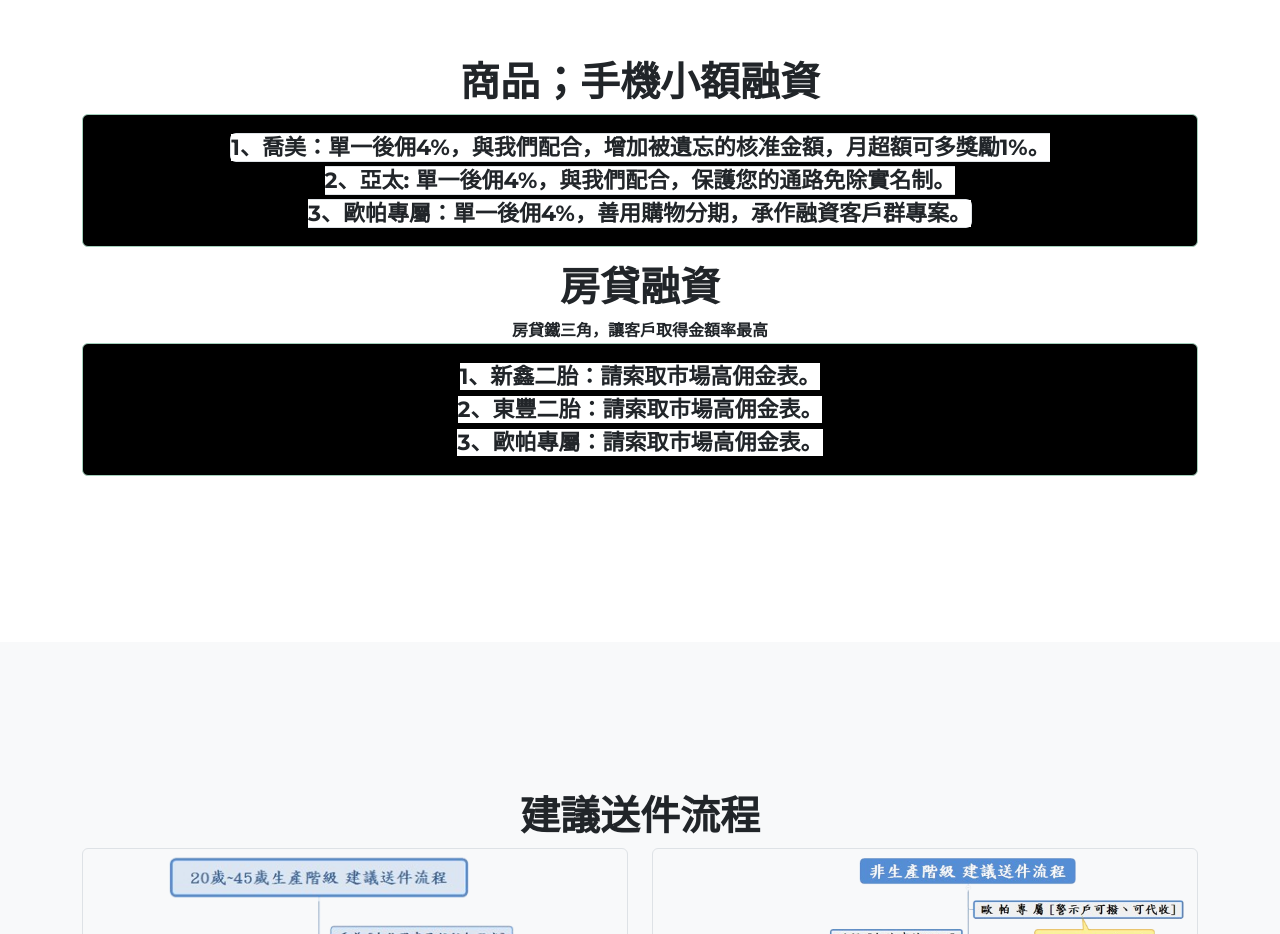
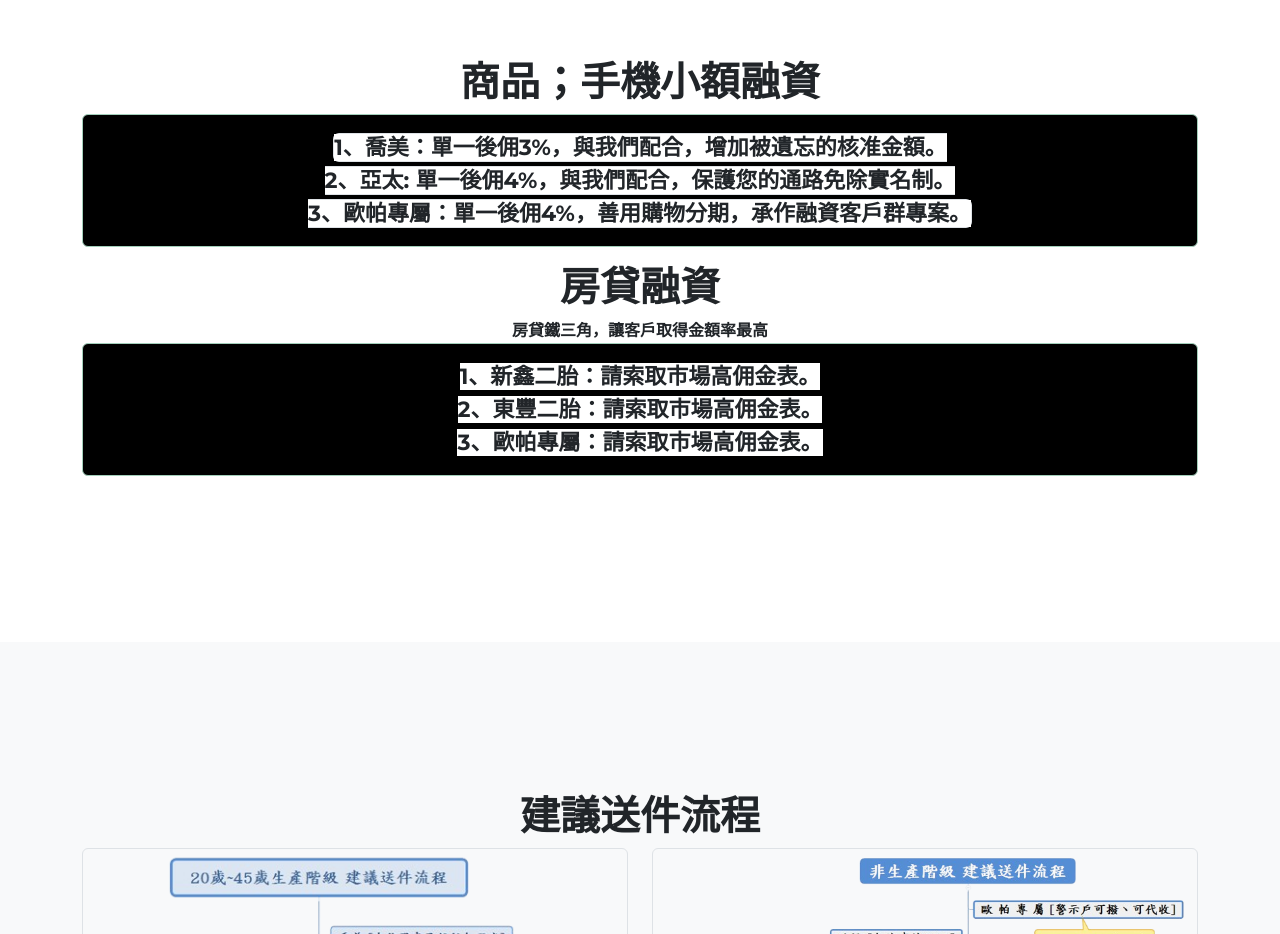
Before and after one commit to 236766/NewLoan, a plain HTML site: page index.html in a window 1280 px wide. Shown: the part 3300-4234 px from the top of the page. Drawn offline with Linux system fonts and the light colour scheme; files whose address does not match are found by name.

Commit message:
Add files via upload

```diff
--- a/index.html
+++ b/index.html
@@ -111,7 +111,7 @@
                     <h1>商品；手機小額融資</h1>
                 </div>
                 <div class="col-md-12">
-                    <div class="alert alert-success" role="alert" style="background: var(--bs-emphasis-color);text-align: center;"><span class="text-center border rounded" style="font-size: 22px;font-weight: bold;"><span style="color: rgb(33, 37, 41); background-color: rgb(255, 255, 255);">1、喬美：單一後佣4%，與我們配合，增加被遺忘的核准金額，月超額可多獎勵1%。</span><br><span style="color: rgb(33, 37, 41); background-color: rgb(255, 255, 255);">2、亞太: 單一後佣4%，與我們配合，保護您的通路免除實名制。</span><br><strong><span style="color: rgb(33, 37, 41); background-color: rgb(255, 255, 255);">3、歐帕專屬：</span></strong><span style="color: rgb(33, 37, 41); background-color: rgb(255, 255, 255);">單一後佣4%，善用購物分期，承作融資客戶群專案。</span></span></div>
+                    <div class="alert alert-success" role="alert" style="background: var(--bs-emphasis-color);text-align: center;"><span class="text-center border rounded" style="font-size: 22px;font-weight: bold;"><span style="color: rgb(33, 37, 41); background-color: rgb(255, 255, 255);">1、喬美：單一後佣3%，與我們配合，增加被遺忘的核准金額。</span><br><span style="color: rgb(33, 37, 41); background-color: rgb(255, 255, 255);">2、亞太: 單一後佣4%，與我們配合，保護您的通路免除實名制。</span><br><strong><span style="color: rgb(33, 37, 41); background-color: rgb(255, 255, 255);">3、歐帕專屬：</span></strong><span style="color: rgb(33, 37, 41); background-color: rgb(255, 255, 255);">單一後佣4%，善用購物分期，承作融資客戶群專案。</span></span></div>
                 </div>
                 <div class="col-md-12 text-center">
                     <h1 class="text-center">房貸融資</h1><span style="font-weight: bold;">房貸鐵三角，讓客戶取得金額率最高</span>
```
